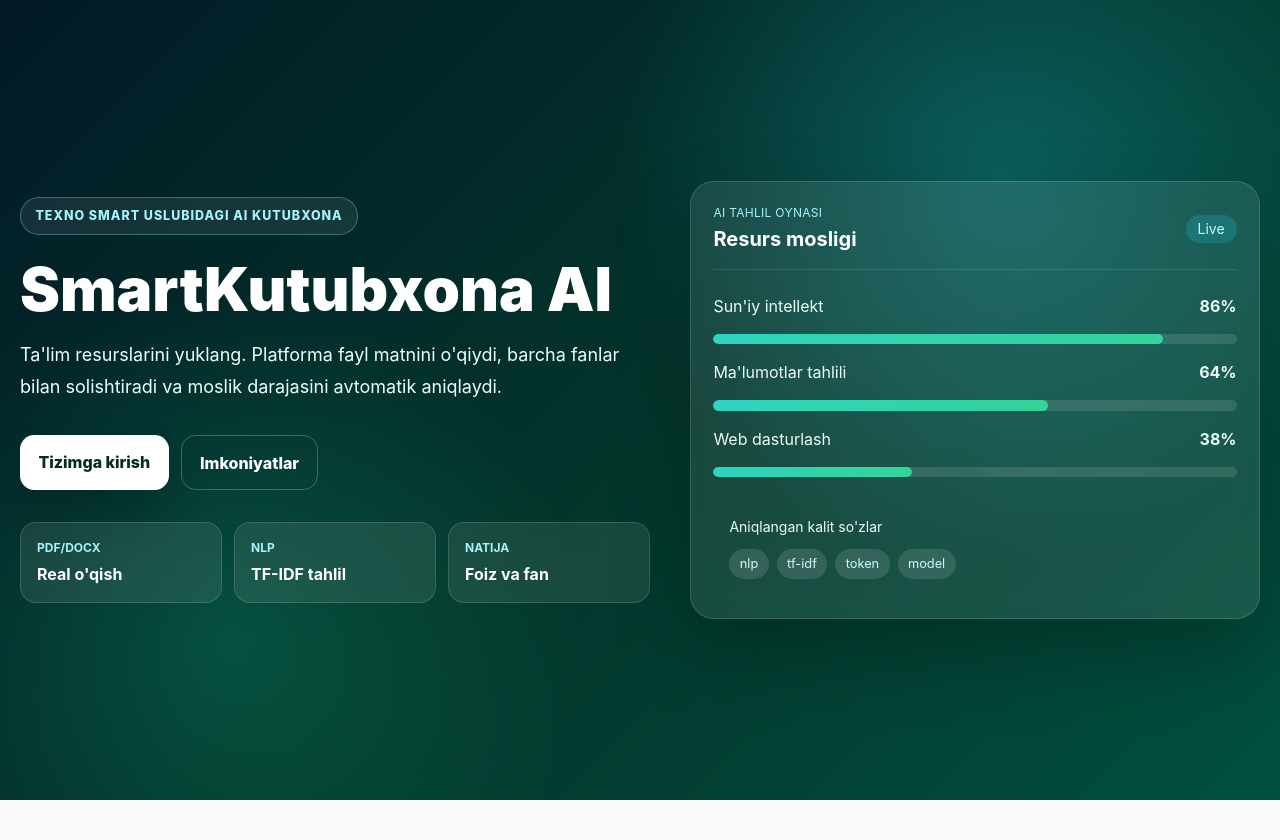
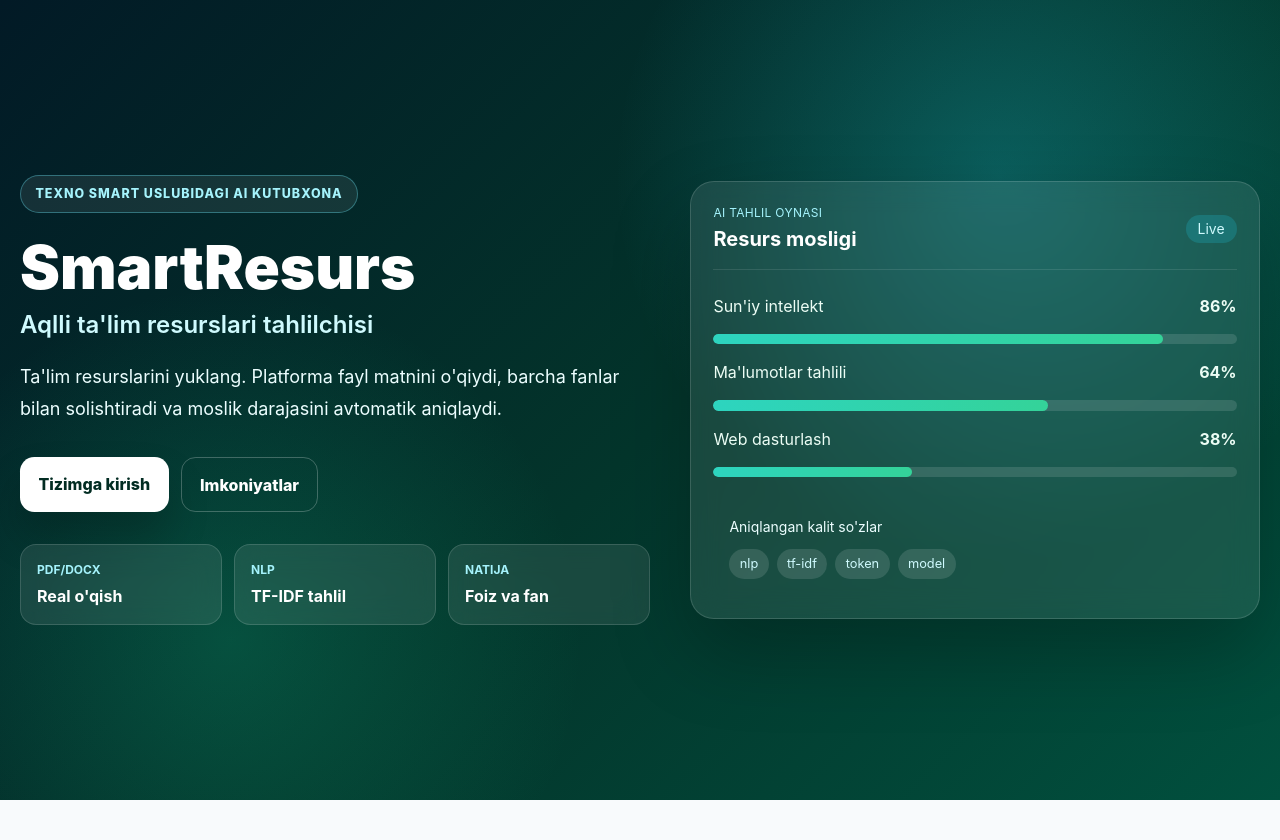
Before and after one commit to karajanofff/Resurs_platform, a FastAPI app: page / in a window 1280 px wide. Shown: the top 840 px of the page. Run offline with FastAPI, Linux system fonts and the light colour scheme; some libraries are stand-ins or nearby versions.

Commit message:
Rename platform branding to SmartResurs

```diff
--- a/app/main.py
+++ b/app/main.py
@@ -22,7 +22,7 @@ BASE_DIR = Path(__file__).resolve().parent
 UPLOAD_DIR = BASE_DIR / "uploads"
 UPLOAD_DIR.mkdir(exist_ok=True)
 
-app = FastAPI(title="SmartKutubxona AI")
+app = FastAPI(title="SmartResurs")
 app.mount("/static", StaticFiles(directory=BASE_DIR / "static"), name="static")
 templates = Jinja2Templates(directory=BASE_DIR / "templates")
 
--- a/app/templates/base.html
+++ b/app/templates/base.html
@@ -3,7 +3,7 @@
 <head>
   <meta charset="utf-8">
   <meta name="viewport" content="width=device-width, initial-scale=1">
-  <title>SmartKutubxona AI</title>
+  <title>SmartResurs</title>
   <script src="https://cdn.tailwindcss.com"></script>
   <link rel="stylesheet" href="/static/style.css">
 </head>
@@ -13,8 +13,9 @@
   <aside class="bg-emerald-950 p-5 text-white md:min-h-screen">
     <div class="rounded-xl border border-white/10 bg-white/5 p-4">
       <p class="text-xs uppercase tracking-wide text-emerald-200">Platforma</p>
-      <h1 class="mt-2 text-xl font-semibold">SmartKutubxona AI</h1>
-      <p class="mt-2 text-sm text-emerald-100">{{ user.full_name }} · {{ user.role }}</p>
+      <h1 class="mt-2 text-2xl font-bold leading-tight">SmartResurs</h1>
+      <p class="mt-2 text-sm leading-5 text-emerald-100">Aqlli ta'lim resurslari tahlilchisi</p>
+      <p class="mt-4 text-sm text-emerald-100">{{ user.full_name }} · {{ user.role }}</p>
     </div>
     <nav class="mt-8 grid gap-2 text-sm">
       <a href="/dashboard" class="rounded-xl px-3 py-2.5 hover:bg-white/10">Dashboard</a>
--- a/app/templates/dashboard.html
+++ b/app/templates/dashboard.html
@@ -3,7 +3,7 @@
 <section class="dashboard-hero rounded-2xl p-6 text-white">
   <div class="max-w-3xl">
     <p class="text-xs font-bold uppercase tracking-wide text-emerald-200">Umumiy ko'rinish</p>
-    <h2 class="mt-2 text-3xl font-bold">SmartKutubxona AI boshqaruv paneli</h2>
+    <h2 class="mt-2 text-3xl font-bold">SmartResurs boshqaruv paneli</h2>
     <p class="mt-3 max-w-2xl text-sm leading-6 text-emerald-50">Resurslarni yuklang, tizim ularni fanlar bilan avtomatik solishtiradi va moslik darajasini foizda chiqaradi.</p>
   </div>
   <div class="mt-6 flex flex-wrap gap-3">
--- a/app/templates/index.html
+++ b/app/templates/index.html
@@ -4,7 +4,8 @@
   <div class="mx-auto grid min-h-[calc(100vh-4rem)] max-w-7xl items-center gap-10 lg:grid-cols-[1.05fr_0.95fr]">
     <div>
       <div class="brand-pill">Texno SMART uslubidagi AI kutubxona</div>
-      <h1 class="mt-6 max-w-3xl text-5xl font-black leading-tight md:text-6xl">SmartKutubxona AI</h1>
+      <h1 class="mt-6 max-w-3xl text-5xl font-black leading-tight md:text-6xl">SmartResurs</h1>
+      <p class="mt-3 text-2xl font-semibold text-cyan-100">Aqlli ta'lim resurslari tahlilchisi</p>
       <p class="mt-5 max-w-2xl text-lg leading-8 text-cyan-50">Ta'lim resurslarini yuklang. Platforma fayl matnini o'qiydi, barcha fanlar bilan solishtiradi va moslik darajasini avtomatik aniqlaydi.</p>
       <div class="mt-8 flex flex-wrap gap-3">
         <a href="/login" class="primary-cta">Tizimga kirish</a>
--- a/app/templates/login.html
+++ b/app/templates/login.html
@@ -3,8 +3,8 @@
 <section class="tech-landing grid min-h-screen place-items-center p-5">
   <div class="grid w-full max-w-5xl overflow-hidden rounded-3xl border border-white/10 bg-white/10 shadow-2xl shadow-black/25 backdrop-blur lg:grid-cols-[1fr_430px]">
     <div class="hidden p-8 text-white lg:block">
-      <div class="brand-pill">SmartKutubxona AI</div>
-      <h1 class="mt-6 text-4xl font-black leading-tight">Ta'lim resurslari uchun aqlli NLP panel</h1>
+      <div class="brand-pill">SmartResurs</div>
+      <h1 class="mt-6 text-4xl font-black leading-tight">Aqlli ta'lim resurslari tahlilchisi</h1>
       <p class="mt-4 max-w-lg text-cyan-50">Fayl yuklang, tizim matnni o'qisin va fanlar bo'yicha moslikni avtomatik baholasin.</p>
       <div class="mt-8 grid gap-3">
         <div class="login-feature">PDF, DOCX, PPTX, TXT qo'llab-quvvatlanadi</div>
```
Also changed, not shown: README.md.
